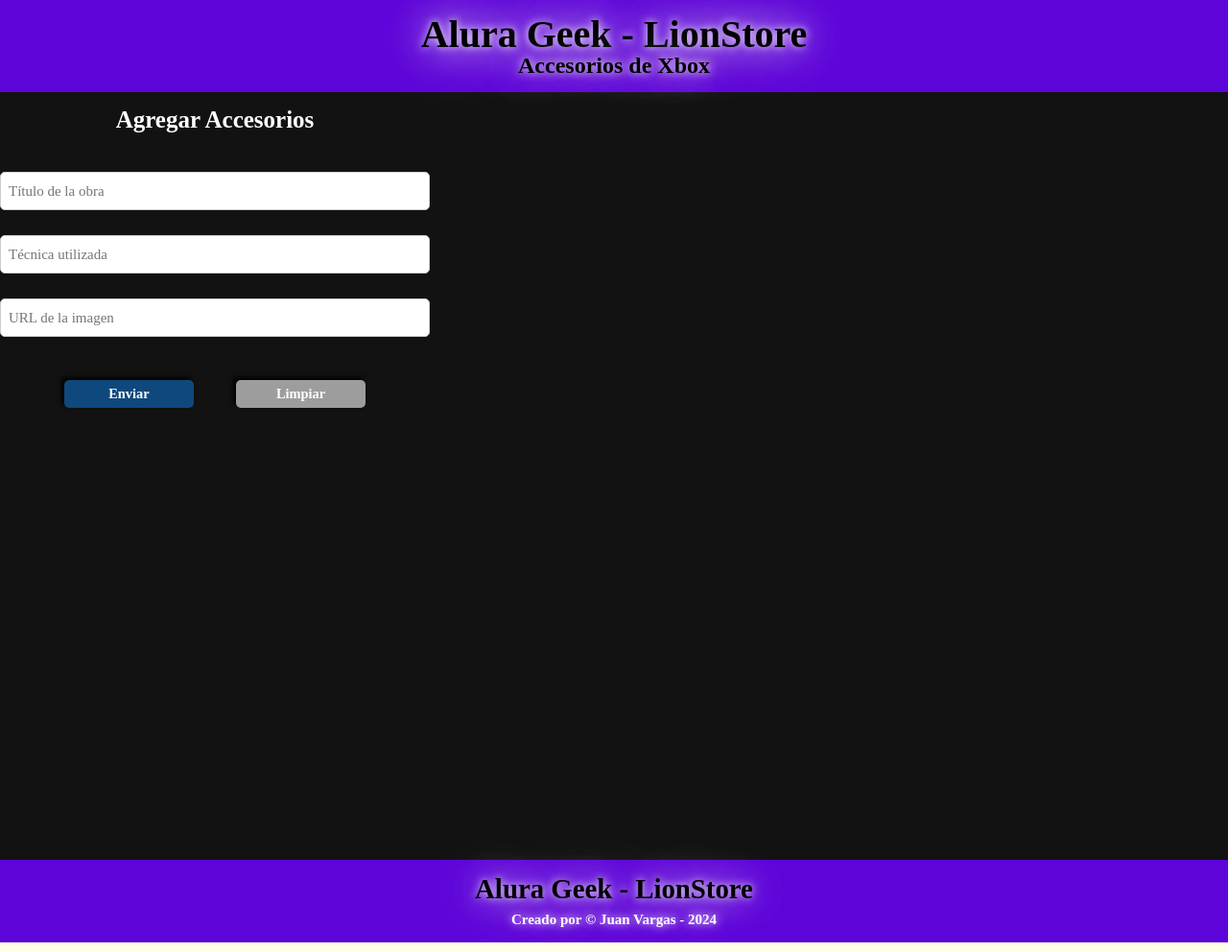
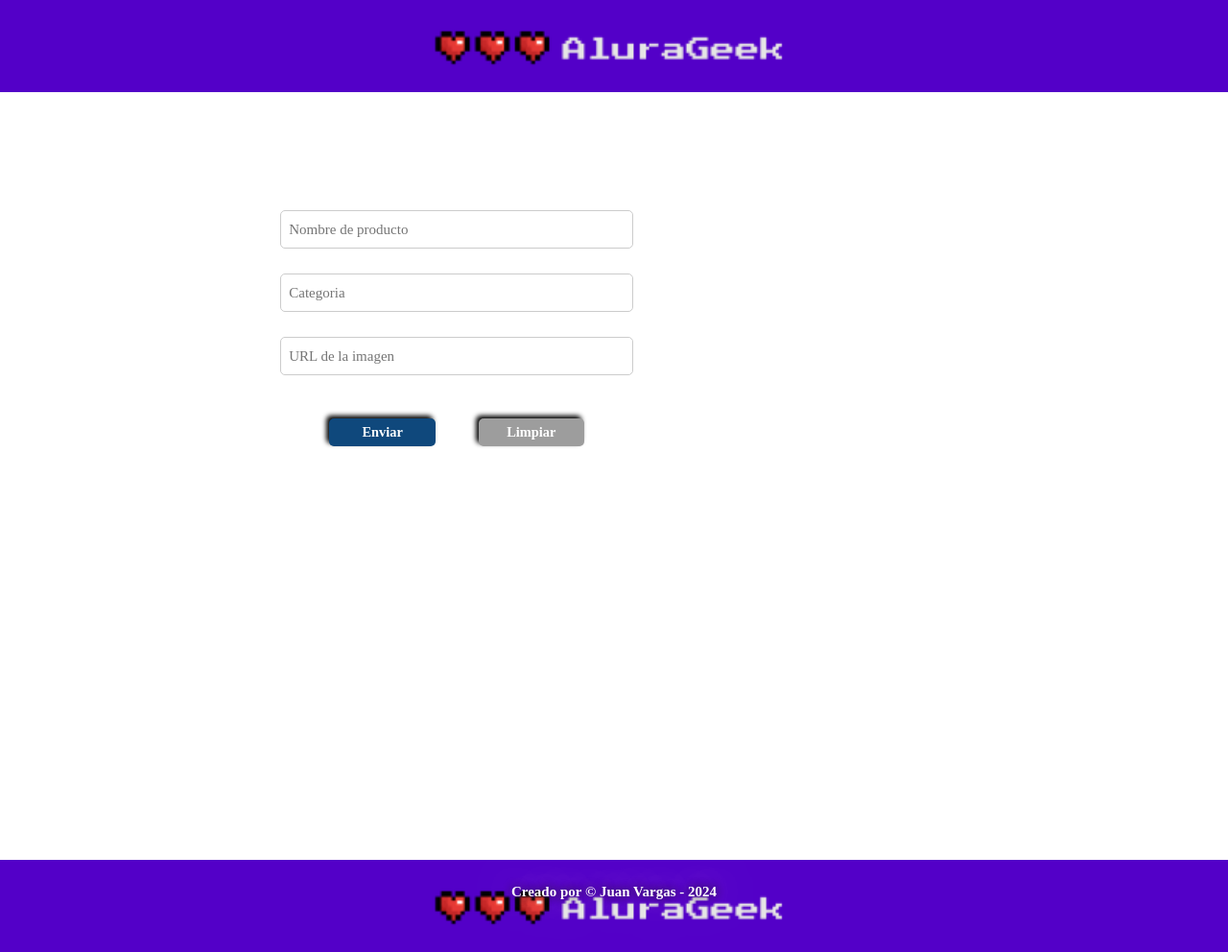
Before and after one commit to jvarper/alurageek.io, a website with bundled scripts: page index.html in a window 1280 px wide. Shown: the whole page at 96% size. Built offline with nearby package versions, Linux system fonts and the light colour scheme; no server answers.

Commit message:
updates in design

```diff
--- a/css/styles.css
+++ b/css/styles.css
@@ -2,7 +2,7 @@
 *::before,
 *::after {
     --fondo-azul: #0f487c;
-    --contenedor-general: #121212;
+    --contenedor-general: #FFFFFF;
     --boton-enviar: #FC4100;
     --boton-limpiar: #9D9D9D;
     box-sizing: border-box;
@@ -21,13 +21,21 @@
 /*Encabezado de la página (header) y pie de pagina (footer)*/
 
 .encabezado, .pie-de-pagina{
-    background-color: #5D04D9;
+    background-color: #5D04D9; /* Color de fondo */
+    background-image: url('../img/imageHeader.png'); /* Imagen de fondo */
+    background-repeat: no-repeat; /* No repetir la imagen */
+    background-position: center center; /* Centrar la imagen */
+    background-size: cover; /* Ajustar la imagen para cubrir el área */
+    height: 96px;
+    width: 100%; /* Asegurar que el elemento ocupe el ancho completo */
+    padding: 20px; /* Espacio interno, ajusta según sea necesario */
+    box-sizing: border-box; /* Incluye el padding en el cálculo del tamaño */
     text-align: center;
     padding: 1em 0;
     color: #000000;
     font-weight: bold;
     /*text-shadow: 0 0 10px #b36cc9, 0 0 40px #b36cc9, 0 0 80px #b36cc9;*/
-    text-shadow: 0 0 10px white, 0 0 40px white, 0 0 80px white;
+    text-shadow: 0 0 10px rgb(32, 20, 20), 0 0 40px white, 0 0 80px white;
     & h1 {
         font-size: 40px;
     }
@@ -46,8 +54,9 @@
 /* Sección de los items*/
 .seccion-items {
     display: flex;
-    justify-content: center;
+    flex-direction: column;
     align-items: center;
+    padding: 60px 40px 60px 40px;
     height: 100vh;
     margin: 0;
     /*background-color: #121212;*/
@@ -61,8 +70,6 @@
     gap: 10px;
     overflow-y: auto;
     position: relative;
-    height: 100%;
-    align-self: flex-start;
     margin-top: 0.1em;
 
 }
@@ -70,10 +77,10 @@
 .marco-fluor {
     position: relative;
     padding: 10px;
+    background-color: #5D04D9;
     /*border: 2px solid #00ff00;
     box-shadow: 0 0 20px #00ff00, 0 0 30px #00ff00, 0 0 40px #00ff00;*/
-    border: 2px solid #fafafa;
-    box-shadow: 0 0 10px #fafafa, 0 0 20px #fafafa, 0 0 30px #fafafa;
+    border: 2px solid #5D04D9;
     border-radius: 10px;
     text-align: center;
     width: 250px;
@@ -131,6 +138,7 @@
 .seccion-formulario {
     width: 35%;
     align-self: flex-start;
+    padding: 40px;
 }
 
 .titulo-formulario {
--- a/index.html
+++ b/index.html
@@ -12,14 +12,14 @@
 
     <body>
         <header class="encabezado">
-            <h1 class="titulo-encabezado">Alura Geek - LionStore</h1>
-            <h3 class="descripcion-contenido">Accesorios de Xbox</h3>
+            <h1 class="titulo-encabezado"></h1>
+            <h3 class="descripcion-contenido"></h3>
         </header>
 
         <div class="contenido-general">
         <!-- Sección contenido de los Items -->
         <section class="seccion-items">
-
+            <h2 class="titulo-formulario">Mis Productos</h2>
             <div class="marco-contenedor" data-lista>
 
 
@@ -29,16 +29,16 @@
 
         <!--Sección formulario-->
         <section class="seccion-formulario">
-            <h2 class="titulo-formulario">Agregar Accesorios</h2>
+            <h2 class="titulo-formulario">Agregar Accesorio</h2>
 
             <!--Formulario-->
             <form class="formulario-agregar-obra" data-formulario>
                 <fieldset class="formulario-obra">
-                    <input name="titulo-obra" id="titulo" class="input-obra" placeholder="Título de la obra" type="text"
+                    <input name="titulo-obra" id="titulo" class="input-obra" placeholder="Nombre de producto" type="text"
                         data-titulo />
                 </fieldset>
                 <fieldset class="formulario-obra">
-                    <input name="tecnica-obra" id="tecnica" class="input-obra" placeholder="Técnica utilizada" type="text"
+                    <input name="tecnica-obra" id="tecnica" class="input-obra" placeholder="Categoria" type="text"
                         data-tecnica />
                 </fieldset>
                 <fieldset class="formulario-obra">
@@ -54,7 +54,6 @@
         </section>
         </div>
         <footer class="pie-de-pagina">
-            <h1 class="titulo-encabezado">Alura Geek - LionStore</h1>
             <p class="copyright">Creado por &copy Juan Vargas - 2024</p>
 
         </footer>
--- a/js/mostrarItems.js
+++ b/js/mostrarItems.js
@@ -13,7 +13,7 @@
         <p class="tecnica">"${tecnica}"</p>
         <button class="eliminar" data-id="${id}">
             <div class="icono-papelera">
-                <img src="img/icons8-papelera-emoji-48.png" alt="Eliminar">
+                <img src="img/🦆 icon _trash 2_.png" alt="Eliminar">
             </div>
         </button>`;
 
```
Also changed, not shown: img/🦆 icon _trash 2_.png (added).
